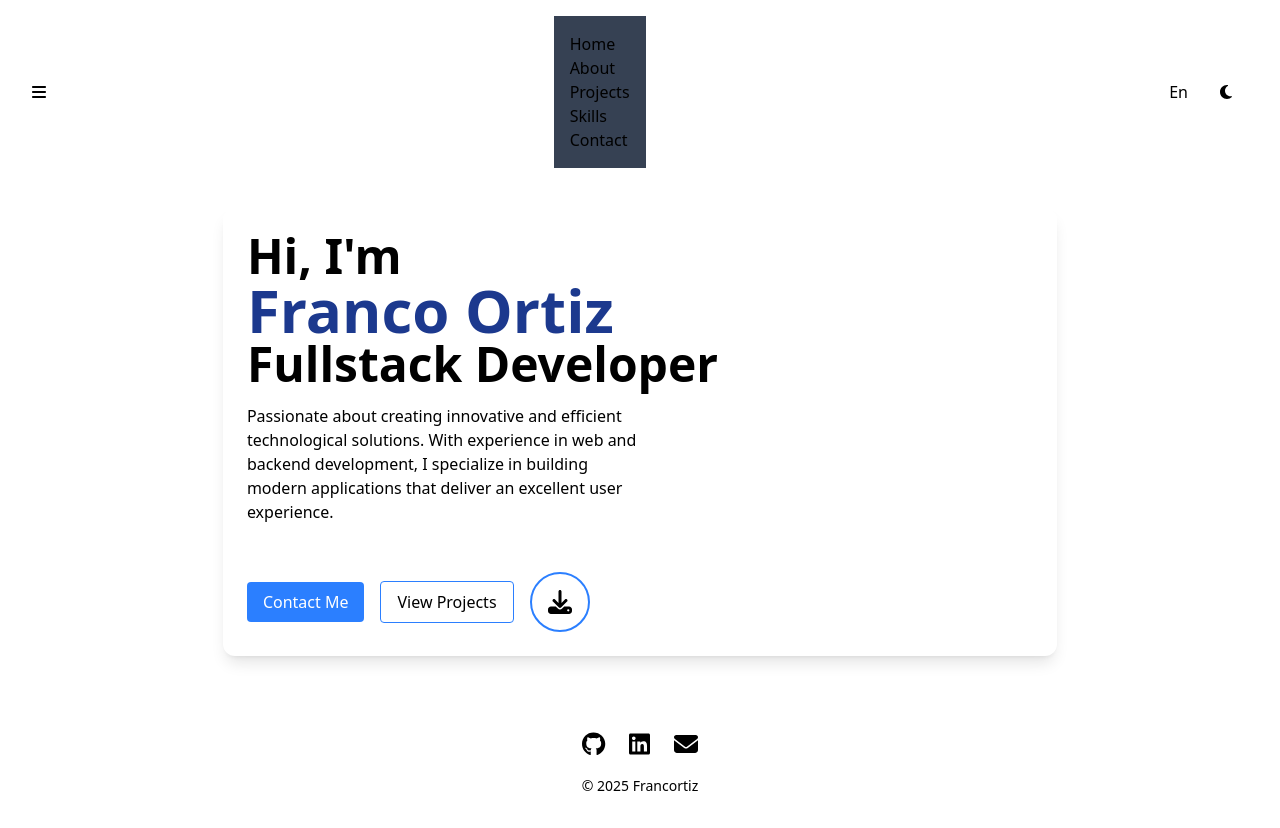
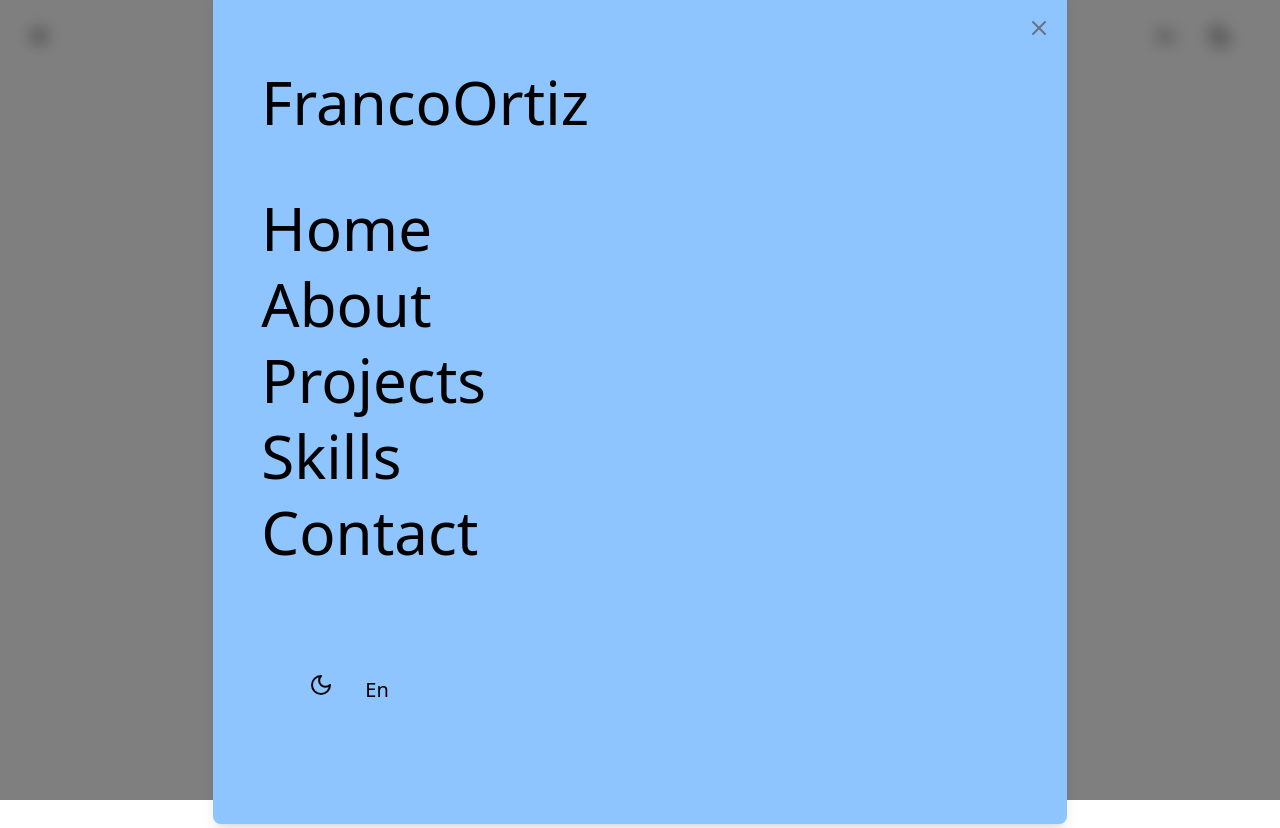
Before and after one commit to Francortiz-137/portfolio, a React (Vite) app: page / in a window 1280 px wide. Both pictures are taken after a click on the button 39 px from the left and 36 px from the top of the page. After the commit the page ends 800 px from the top, so only its background shows below. Built offline with nearby package versions, Linux system fonts and the light colour scheme.

Commit message:
feat: added baseline for menu nav

```diff
--- a/package.json
+++ b/package.json
@@ -18,6 +18,8 @@
     "@tailwindcss/vite": "^4.1.3",
     "i18next": "^24.2.3",
     "i18next-browser-languagedetector": "^8.0.4",
+    "lucide-react": "^0.487.0",
+    "motion": "^12.6.3",
     "react": "^19.0.0",
     "react-dom": "^19.0.0",
     "react-i18next": "^15.4.1",
--- a/src/components/Menu.tsx
+++ b/src/components/Menu.tsx
@@ -7,7 +7,7 @@ const Menu = ({ className }: { className: string }) => {
     const { t } = useTranslation();
 
     return (
-      <ul className={className}>
+      <ul className={`${className} flex flex-col gap-4`}>
         <li><Link to={routes.home} className="hover:text-gray-400">{t('nav.home')}</Link></li>
         <li><Link to={routes.about} className="hover:text-gray-400">{t('nav.about')}</Link></li>
         <li><Link to={routes.projects} className="hover:text-gray-400">{t('nav.projects')}</Link></li>
--- a/src/components/Navbar.tsx
+++ b/src/components/Navbar.tsx
@@ -2,11 +2,14 @@ import React, { useEffect, useState } from 'react'
 import Menu from './Menu'
 import { useTranslation } from 'react-i18next';
 import { FontAwesomeIcon } from '@fortawesome/react-fontawesome';
-import { faBars, faMoon, faSun } from '@fortawesome/free-solid-svg-icons';
+import { faBars } from '@fortawesome/free-solid-svg-icons';
 import ThemeManager from './ThemeManager';
-
+import { useTheme } from '../contexts/ThemeContext';
+import { AnimatePresence, motion } from 'motion/react';
+import { X } from 'lucide-react';
 
 const Navbar = () => {
+
 
     //Languaje toggle
     const { t, i18n } = useTranslation();
@@ -19,7 +22,6 @@ const Navbar = () => {
 
     const toggleMenu = () => {
       setIsOpen(!isOpen);
-      console.log(isOpen);
     };
 
 
@@ -31,8 +33,42 @@ const Navbar = () => {
                     className='cursor-pointer'>
                 <FontAwesomeIcon icon={faBars}/>
             </button>
-            <Menu className={`${isOpen ? 'block' : 'hidden'} bg-gray-700 p-4`}/>
-            <div>
+
+            {isOpen && (
+              <div className="fixed inset-0 bg-black/50 backdrop-blur-sm flex items-center justify-center z-50">
+                <div className="w-full md:w-2/3 bg-blue-300 dark:bg-purple-900 rounded-lg shadow-lg p-6 relative">
+                  <button
+                    onClick={() => setIsOpen(false)}
+                    className="absolute top-8 right-2 text-gray-500 hover:text-red-500 p-2"
+                  >
+                    <X/>
+                  </button>
+
+                    <div
+                      className='h-screen w-full flex flex-col justify-between items-left p-4
+                        text-6xl'>
+                        <div className='p-2 mt-12'>
+                          <span className="md:hidden">FO</span>
+                          <span className="hidden md:block">FrancoOrtiz</span>
+                        </div>
+                        <Menu className={`${isOpen ? 'block' : 'hidden'} p-2`}/>
+                        <div className='py-6 ml-10 mb-12'>
+                          <ThemeManager/>
+                          <button
+                                onClick={() => changeLanguage(i18n.language === 'es' ? 'en' : 'es')}
+                                className="text-xl px-4 py-2 bg-transparent rounded-full hover:text-gray-400 cursor-pointer"
+                          >
+                                {i18n.language === 'es' ? 'Es' : 'En'}
+                          </button>
+                        </div>
+
+                    </div>
+
+                </div>
+        </div>
+      )}
+
+            <div className='flex'>
                 <button
                         onClick={() => changeLanguage(i18n.language === 'es' ? 'en' : 'es')}
                         className="px-4 py-2 bg-transparent rounded-full hover:text-gray-400 cursor-pointer"
--- a/src/components/ThemeManager.tsx
+++ b/src/components/ThemeManager.tsx
@@ -1,7 +1,7 @@
 import React from 'react'
-import { faMoon, faSun } from '@fortawesome/free-solid-svg-icons';
-import { FontAwesomeIcon } from '@fortawesome/react-fontawesome';
 import { useTheme } from '../contexts/ThemeContext';
+import { Moon, Sun } from "lucide-react";
+
 
 const ThemeManager = () => {
 
@@ -11,7 +11,7 @@ const ThemeManager = () => {
   return (
     <button className="px-4 py-2 bg-transparent rounded-lg hover:text-gray-400 cursor-pointer"
                         onClick={toggleTheme}>
-                    <FontAwesomeIcon icon={ !isDark? faMoon: faSun}/>
+                    { !isDark? <Moon/>: <Sun/>}
     </button>
   )
 }
--- a/src/pages/About.tsx
+++ b/src/pages/About.tsx
@@ -1,3 +1,4 @@
+import { motion } from 'motion/react';
 import React from 'react'
 import { useTranslation } from 'react-i18next';
 
@@ -8,6 +9,12 @@ const About = () => {
     const image = '/img/placeholder.svg';
   return (
     <div className="container max-w-screen-sm md:max-w-2xl lg:max-w-3xl mx-auto flex flex-col items-center p-6 sm:p-8 rounded-2xl border shadow-lg">
+        <motion.h1 animate={{
+            scale: 2,
+            transition: { duration: 2 }
+        }}>
+            {t('about.title')}
+        </motion.h1>
         <div className="w-full rounded-t-2xl">
             <div className="mx-auto my-6 w-20 h-20 rounded-full overflow-hidden border-2 border-gray-300">
                 <img
--- a/src/pages/Home.tsx
+++ b/src/pages/Home.tsx
@@ -13,7 +13,7 @@ const Home = () => {
     <>
         <div className="min-h-[50vh] md:max-w-[66%] md:mx-auto  bg-white dark:bg-gray-900 bg-opacity-20 backdrop-blur-lg p-4 rounded-xl shadow-lg">
         <div className="flex flex-col items-center md:items-start mx-auto p-2">
-            <h1 className="text-left text-5xl font-bold">
+            <h1 className="text-left text-4xl md:text-5xl font-bold">
                 {t('hero.title')} <br />
                 <span className="md:text-6xl text-blue-900 dark:text-blue-400">Franco Ortiz</span> <br />
                 {t('hero.developer')}
```
Also changed, not shown: 1 other file (tests, documents, lock files or other folders).
